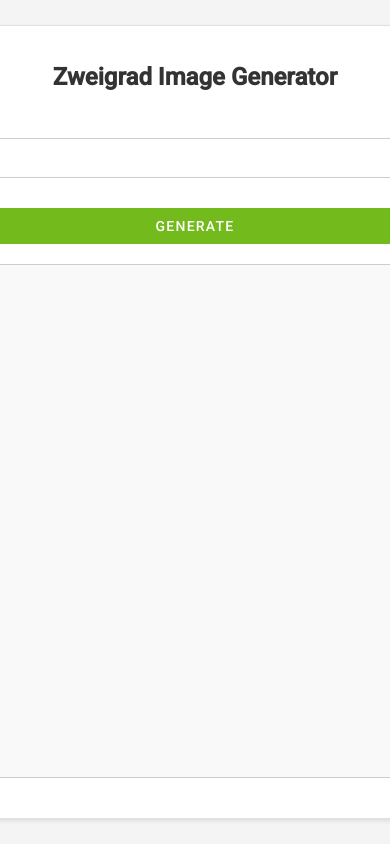
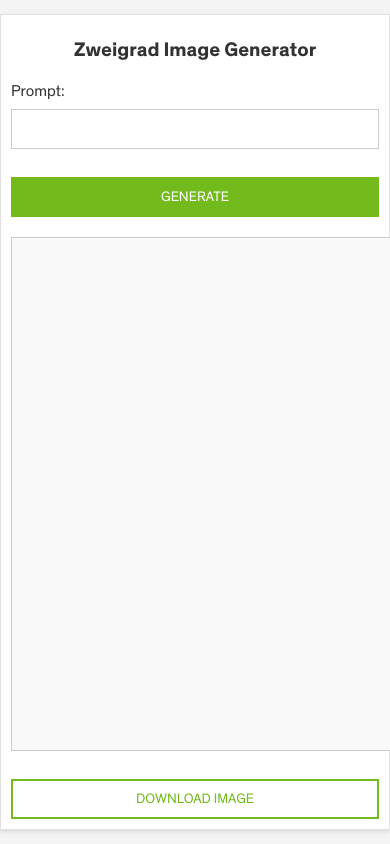
Before and after one commit to fivefourtwo/zgrd_sd, a Flask app: page / in a window 390 px wide; the page is wider, and only the part inside the window is pictured. Run offline with Flask 3, Linux system fonts and the light colour scheme; parts of the project's set-up code (start-up, migrations or seed data) failed here and were passed over.

Commit message:
fixed download button, added responsive design

```diff
--- a/app/static/css/styles.css
+++ b/app/static/css/styles.css
@@ -1,7 +1,120 @@
 @import url('https://fonts.googleapis.com/css2?family=Roboto:wght@400;500&display=swap');
 
+@font-face {
+    font-family: 'Theinhardt';
+    src: url('../assets/fonts/Theinhardt-Black.otf') format('opentype');
+    font-weight: 900;
+    font-style: normal;
+}
+
+@font-face {
+    font-family: 'Theinhardt';
+    src: url('../assets/fonts/Theinhardt-BlackIta.otf') format('opentype');
+    font-weight: 900;
+    font-style: italic;
+}
+
+@font-face {
+    font-family: 'Theinhardt';
+    src: url('../assets/fonts/Theinhardt-Bold.otf') format('opentype');
+    font-weight: bold;
+    font-style: normal;
+}
+
+@font-face {
+    font-family: 'Theinhardt';
+    src: url('../assets/fonts/Theinhardt-BoldIta.otf') format('opentype');
+    font-weight: bold;
+    font-style: italic;
+}
+
+@font-face {
+    font-family: 'Theinhardt';
+    src: url('../assets/fonts/Theinhardt-Heavy.otf') format('opentype');
+    font-weight: 800;
+    font-style: normal;
+}
+
+@font-face {
+    font-family: 'Theinhardt';
+    src: url('../assets/fonts/Theinhardt-HeavyIta.otf') format('opentype');
+    font-weight: 800;
+    font-style: italic;
+}
+
+@font-face {
+    font-family: 'Theinhardt';
+    src: url('../assets/fonts/Theinhardt-Light.otf') format('opentype');
+    font-weight: 300;
+    font-style: normal;
+}
+
+@font-face {
+    font-family: 'Theinhardt';
+    src: url('../assets/fonts/Theinhardt-LightIta.otf') format('opentype');
+    font-weight: 300;
+    font-style: italic;
+}
+
+@font-face {
+    font-family: 'Theinhardt';
+    src: url('../assets/fonts/Theinhardt-Medium.otf') format('opentype');
+    font-weight: 500;
+    font-style: normal;
+}
+
+@font-face {
+    font-family: 'Theinhardt';
+    src: url('../assets/fonts/Theinhardt-MediumIta.otf') format('opentype');
+    font-weight: 500;
+    font-style: italic;
+}
+
+@font-face {
+    font-family: 'Theinhardt';
+    src: url('../assets/fonts/Theinhardt-Regular.otf') format('opentype');
+    font-weight: normal;
+    font-style: normal;
+}
+
+@font-face {
+    font-family: 'Theinhardt';
+    src: url('../assets/fonts/Theinhardt-RegularIta.otf') format('opentype');
+    font-weight: normal;
+    font-style: italic;
+}
+
+@font-face {
+    font-family: 'Theinhardt';
+    src: url('../assets/fonts/Theinhardt-Thin.otf') format('opentype');
+    font-weight: 100;
+    font-style: normal;
+}
+
+@font-face {
+    font-family: 'Theinhardt';
+    src: url('../assets/fonts/Theinhardt-ThinIta.otf') format('opentype');
+    font-weight: 100;
+    font-style: italic;
+}
+
+@font-face {
+    font-family: 'Theinhardt';
+    src: url('../assets/fonts/Theinhardt-Ultralight.otf') format('opentype');
+    font-weight: 200;
+    font-style: normal;
+}
+
+@font-face {
+    font-family: 'Theinhardt';
+    src: url('../assets/fonts/Theinhardt-UltralightIta.otf') format('opentype');
+    font-weight: 200;
+    font-style: italic;
+}
+
 body {
-    font-family: 'Roboto', sans-serif;
+    font-family: 'Theinhardt';
+    font-weight: normal;
     background-color: #f4f4f4;
     display: flex;
     justify-content: center;
@@ -15,14 +128,18 @@ body {
     padding: 20px;
     border: 1px solid #e0e0e0;
     box-shadow: 0 2px 4px rgba(0, 0, 0, 0.1);
-    width: 512px;
+    width:fit-content;
+    box-sizing: border-box;
+    /* min-width: 552px; */
     text-align: center;
+    margin: 20px;
 }
 
 h1 {
     font-size: 24px;
     margin-bottom: 20px;
     color: #333;
+    font-weight: bold;
 }
 
 form {
@@ -48,42 +165,45 @@ input[type="text"] {
 
 .mdc-button {
     display: inline-block;
-    font-family: Roboto, sans-serif;
+    font-family: 'Theinhardt';
     font-size: 0.875rem;
-    font-weight: 500;
-    letter-spacing: 0.0892857em;
+    font-weight: normal;
+    /* letter-spacing: 0.0892857em; */
     text-decoration: none;
     text-transform: uppercase;
-    padding: 0 16px;
+    /* padding: 0 16px; */
     min-width: 64px;
-    height: 36px;
+    height: 40px;
     border-radius: 0;
     border: none;
     cursor: pointer;
     outline: none;
-    margin-top: 10px;
-}
-
-.mdc-button--raised {
+    transition: box-shadow 0.2s;
+    margin-top: 8px;
     color: #fff;
     background-color: #73BA1D;
 }
 
-.mdc-button--raised:hover {
+/* .mdc-button--raised {
+    color: #fff;
+    background-color: #73BA1D;
+} */
+
+.mdc-button:hover {
     background-color: #fff;
     border: 2px solid #73BA1D;
     color: #73BA1D;
 }
 
 .mdc-button--outlined {
+    background-color: #fff;
+    border: 2px solid #73BA1D;
     color: #73BA1D;
-    border: 2px solid #73BA1D;
-    padding: 0 15px;
-    align-items: center;
 }
 
 .mdc-button--outlined:hover {
-    background-color: rgba(115, 186, 29, 0.04);
+    color: #fff;
+    background-color: #73BA1D;
 }
 
 .image-placeholder {
@@ -124,8 +244,12 @@ input[type="text"] {
 }
 
 #result {
+    display: flex;
+    flex-direction: column;
     display: none;
-    margin-top: 20px;
+    /* width: 512px; */
+    /* box-sizing: border-box; */
+    /* margin-top: 20px; */
 }
 
 #generation-time {
@@ -134,13 +258,42 @@ input[type="text"] {
     color: #333;
 }
 
-#download-link {
-    display: none;
-    margin-top: 10px;
-    text-decoration: none;
+/* #download-button {
+    display: inline-flex;
+    height: 40px;
+    flex-direction: column;
+    justify-content: center;
+    align-items: center;
+    gap: 0.5rem;
+    flex-shrink: 0;
+    border: 2px #73BA1D;
+    border-radius: 1px;
     color: #73BA1D;
+} */
+
+@media (max-width: 600px) {
+    .container {
+        width: 100%;
+        margin: 10px;
+        padding: 10px;
+    }
+
+    h1 {
+        font-size: 20px;
+    }
+
+    .mdc-button {
+        width: 100%;
+        box-sizing: border-box;
+    }
+
+    .image-placeholder {
+        height: auto;
+        aspect-ratio: 1/1;
+    }
+
+    #generated-image {
+        max-width: 100%;
+        height: auto;
+    }
 }
-
-#download-link:hover {
-    text-decoration: underline;
-}
--- a/app/static/js/script.js
+++ b/app/static/js/script.js
@@ -6,11 +6,12 @@ document.getElementById('generate-form').addEventListener('submit', async functi
     const resultDiv = document.getElementById('result');
     const imagePlaceholder = document.getElementById('image-placeholder');
     const imageElement = document.getElementById('generated-image');
-    const downloadLink = document.getElementById('download-link');
+    const downloadButton = document.getElementById('download-button');
     const generationTimeElement = document.getElementById('generation-time');
 
     resultDiv.style.display = 'none';
     imageElement.style.display = 'none';
+    downloadButton.style.display = 'none';
     loadingSpinner.style.display = 'block';
 
     const response = await fetch('/generate', {
@@ -29,12 +30,22 @@ document.getElementById('generate-form').addEventListener('submit', async functi
         const data = await response.json();
         imageElement.src = data.image_url;
         imageElement.style.display = 'block';
-        downloadLink.href = data.image_url;
-        downloadLink.style.display = 'block';
+        downloadButton.dataset.url = data.image_url;
+        downloadButton.style.display = 'inline-block';
         generationTimeElement.textContent = `Time taken: ${data.generation_time}`;
-        resultDiv.style.display = 'block';
+        resultDiv.style.display = 'flex';
     } else {
         const error = await response.json();
         alert('Error: ' + error.error);
     }
 });
+
+document.getElementById('download-button').addEventListener('click', function () {
+    const url = this.dataset.url;
+    const link = document.createElement('a');
+    link.href = url;
+    link.download = url.substring(url.lastIndexOf('/') + 1);
+    document.body.appendChild(link);
+    link.click();
+    document.body.removeChild(link);
+});
--- a/app/templates/index.html
+++ b/app/templates/index.html
@@ -13,15 +13,15 @@
         <form id="generate-form">
             <label for="prompt">Prompt:</label>
             <input type="text" id="prompt" name="prompt" required>
-            <button type="submit" class="mdc-button mdc-button--raised">Generate</button>
+            <button type="submit" class="mdc-button mdc-button">Generate</button>
         </form>
         <div id="image-placeholder" class="image-placeholder">
             <div id="loading-spinner" class="spinner"></div>
             <img id="generated-image" src="" alt="Generated Image">
         </div>
-        <div id="result">
+        <div id="result-form">
             <p id="generation-time"></p>
-            <a id="download-link" href="#" download class="mdc-button mdc-button--outlined">Download Image</a>
+            <button id="download-button" class="mdc-button mdc-button--outlined">Download Image</button>
         </div>
     </div>
     <script src="/static/js/script.js"></script>
```
Also changed, not shown: app/static/assets/fonts/Theinhardt-Black.otf (added), app/static/assets/fonts/Theinhardt-BlackIta.otf (added), app/static/assets/fonts/Theinhardt-Bold.otf (added), app/static/assets/fonts/Theinhardt-BoldIta.otf (added), app/static/assets/fonts/Theinhardt-Heavy.otf (added), app/static/assets/fonts/Theinhardt-HeavyIta.otf (added), app/static/assets/fonts/Theinhardt-Light.otf (added), app/static/assets/fonts/Theinhardt-LightIta.otf (added), app/static/assets/fonts/Theinhardt-Medium.otf (added), app/static/assets/fonts/Theinhardt-MediumIta.otf (added), app/static/assets/fonts/Theinhardt-Regular.otf (added), app/static/assets/fonts/Theinhardt-RegularIta.otf (added), app/static/assets/fonts/Theinhardt-Thin.otf (added), app/static/assets/fonts/Theinhardt-ThinIta.otf (added), 2 more files, 1 other file.
